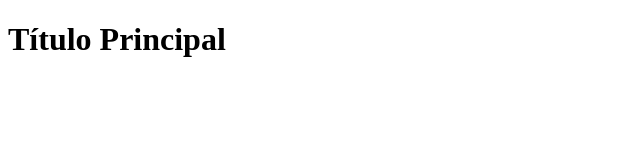
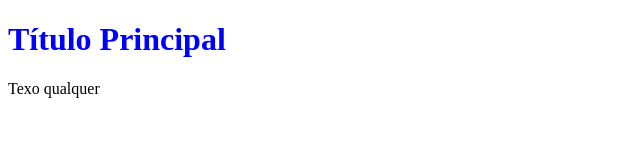
Before and after one commit to gustavocampelo-webhub/aula-git, a plain HTML site: page index.html in a window 1280 px wide. Shown: the whole page, without its empty margins (0-640 px from the left). Drawn offline with Linux system fonts and the light colour scheme.

Commit message:
Alterei titulo e p

```diff
--- a/index.html
+++ b/index.html
@@ -8,6 +8,6 @@
 </head>
 <body>
     <h1>Título Principal</h1>
-    <p></p>
+    <p>Texo qualquer</p>
 </body>
 </html>
--- a/style.css
+++ b/style.css
@@ -0,0 +1,3 @@
+h1{
+    color: blue;
+}
```
